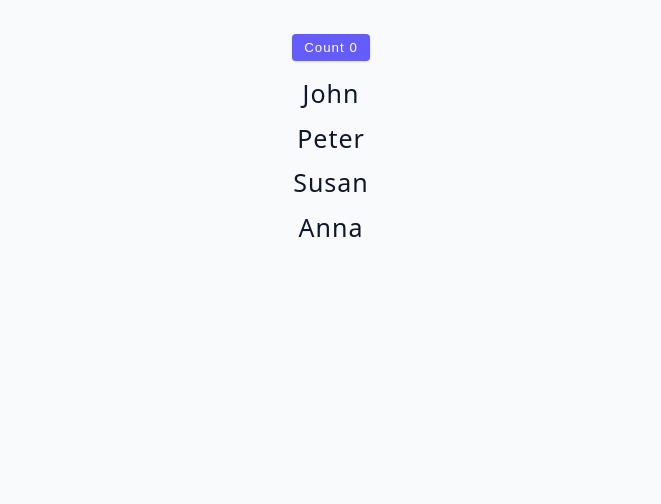
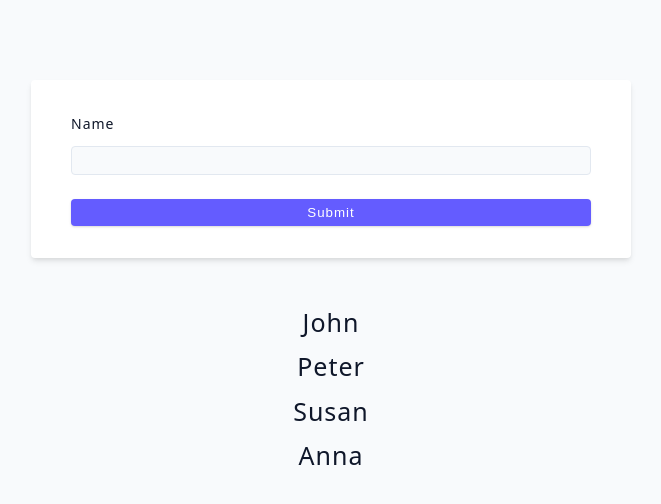
Before and after one commit to Kraddak/react-study, a React (Vite) app: page / in a window 1280 px wide. Shown: the top 504 px of the page, without its empty margins (309-970 px from the left). Built offline with nearby package versions, Linux system fonts and the light colour scheme.

Commit message:
02 lower state challenge finish

```diff
--- a/src/App.jsx
+++ b/src/App.jsx
@@ -2,8 +2,7 @@ import { useState } from "react";
 import reactLogo from "./assets/react.svg";
 import viteLogo from "/vite.svg";
 import "./App.css";
-import Starter from "../src/tutorial/11-performance/starter/01-lower-state";
-// import Starter from "./tutorial/11-performance/starter/01-lower-state.jsx";
+import Starter from "../src/tutorial/11-performance/starter/02-lower-state-challenge";
 
 function App() {
   return <Starter class="app"></Starter>;
--- /dev/null
+++ b/src/tutorial/11-performance/starter/02-lower-state-challenge/FormPerson.jsx
@@ -0,0 +1,35 @@
+import { useState } from "react";
+const FormPerson = ({ addPerson }) => {
+  const [name, setName] = useState("");
+
+  const handleSubmit = (e) => {
+    e.preventDefault();
+    if (!name) {
+      alert("Please Provide Name Value");
+      return;
+    }
+    addPerson(name);
+    setName("");
+  };
+  return (
+    <form className="form" onSubmit={handleSubmit}>
+      <div className="form-row">
+        <label htmlFor="name" className="form-label">
+          name
+        </label>
+        <input
+          type="text"
+          name="name"
+          id="name"
+          className="form-input"
+          value={name}
+          onChange={(e) => setName(e.target.value)}
+        />
+      </div>
+      <button className="btn btn-block" type="submit">
+        submit
+      </button>
+    </form>
+  );
+};
+export default FormPerson;
--- a/src/tutorial/11-performance/starter/02-lower-state-challenge/index.jsx
+++ b/src/tutorial/11-performance/starter/02-lower-state-challenge/index.jsx
@@ -1,44 +1,18 @@
-import { useState } from 'react';
-import { data } from '../../../../data';
-import List from './List';
+import { useState } from "react";
+import { data } from "../../../../data";
+import List from "./List";
+import FormPerson from "./FormPerson";
 const LowerStateChallenge = () => {
   const [people, setPeople] = useState(data);
-  const [name, setName] = useState('');
 
-  const handleSubmit = (e) => {
-    e.preventDefault();
-    if (!name) {
-      alert('Please Provide Name Value');
-      return;
-    }
-    addPerson();
-    setName('');
-  };
-  const addPerson = () => {
+  const addPerson = (name) => {
     const fakeId = Date.now();
     const newPerson = { id: fakeId, name };
     setPeople([...people, newPerson]);
   };
   return (
     <section>
-      <form className='form' onSubmit={handleSubmit}>
-        <div className='form-row'>
-          <label htmlFor='name' className='form-label'>
-            name
-          </label>
-          <input
-            type='text'
-            name='name'
-            id='name'
-            className='form-input'
-            value={name}
-            onChange={(e) => setName(e.target.value)}
-          />
-        </div>
-        <button className='btn btn-block' type='submit'>
-          submit
-        </button>
-      </form>
+      <FormPerson addPerson={addPerson} />
       <List people={people} />
     </section>
   );
```
